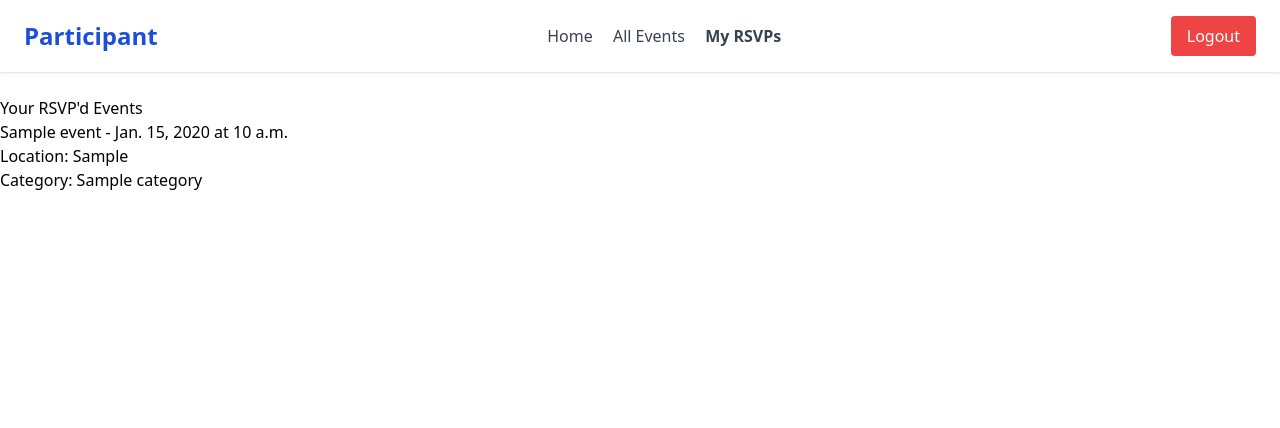
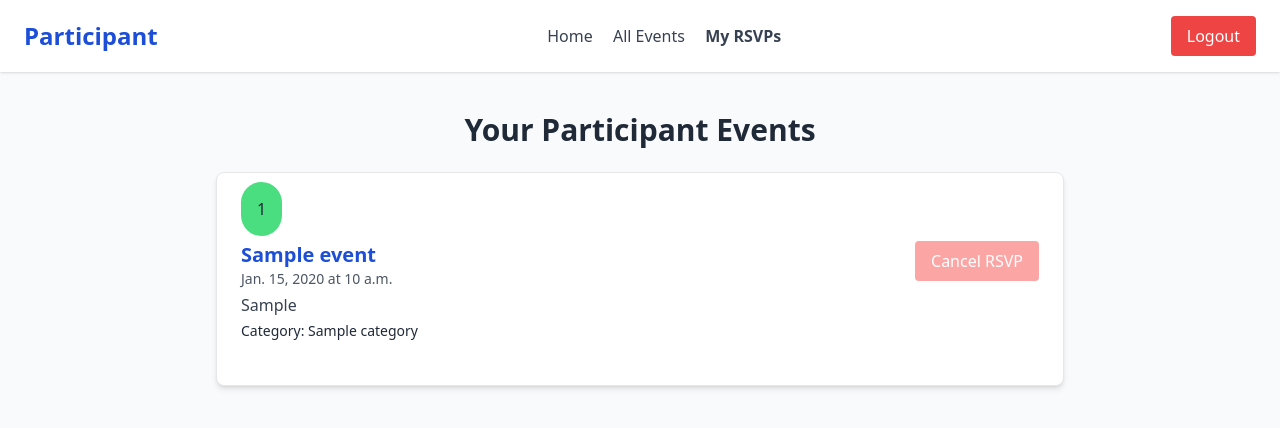
Before and after one commit to Atiar-Rahman/event-management, a Django app: page /events/participant-dashboard/ in a window 1280 px wide. Shown: the top 428 px of the page. Run offline with Django 5.2, Linux system fonts and the light colour scheme; a user stored in the database is signed in; tables that the repository leaves empty hold one stand-in row (values such as "Sample post").

Commit message:
update participant dashboard

```diff
--- a/events/templates/events/navbar.html
+++ b/events/templates/events/navbar.html
@@ -9,7 +9,7 @@
 </head>
 <body>
     <nav class="bg-white shadow">
-    <div class="container mx-auto  py-4 flex md:flex-col justify-around gap-7 items-center">
+    <div class="container mx-auto  py-4 flex  justify-around gap-7 items-center">
         <a href="{% url 'home' %}" class="text-xl font-bold text-blue-600">EventOrganizer</a>
         <div class="space-x-5">
             <a href="{% url 'home' %}" class="hover:text-blue-600">Home</a>
--- a/events/templates/participant_dashboard.html
+++ b/events/templates/participant_dashboard.html
@@ -1,21 +1,40 @@
+{% load static %}
 <!DOCTYPE html>
 <html>
 <head>
     <title>My RSVP'd Events</title>
+    <link href="{% static 'css/output.css' %}" rel="stylesheet">
 </head>
-<body>
+<body class="bg-gray-50 text-gray-800">
     {% include "participant_nav.html" %}
-    <h1>Your RSVP'd Events</h1>
-    <ul>
-        {% for event in events %}
-            <li>
-                {{ event.name }} - {{ event.date }} at {{ event.time }}<br>
-                Location: {{ event.location }}<br>
-                Category: {{ event.category.name }}
-            </li>
-        {% empty %}
-            <li>You have not RSVP'd to any events.</li>
-        {% endfor %}
-    </ul>
+
+    <div class="max-w-4xl mx-auto mt-10 px-6">
+        <h1 class="text-3xl font-bold mb-6 text-center">Your Participant Events</h1>
+
+        {% if events %}
+            <ul class="space-y-6">
+                {% for event in events %}
+                <li class="bg-white shadow-md rounded-lg p-6 border border-gray-200">
+                    <span class='bg-green-400 p-4 text-center rounded-full'>{{forloop.counter}}</span>
+                    <div class="flex justify-between items-start my-5">
+                        <div>
+                            <h2 class="text-xl font-semibold text-blue-700">{{ event.name }}</h2>
+                            <p class="text-sm text-gray-600">{{ event.date }} at {{ event.time }}</p>
+                            <p class="mt-1 text-gray-700"> {{ event.location }}</p>
+                            <p class="text-sm mt-1">Category: <span class="text-gray-800 font-medium">{{ event.category.name }}</span></p>
+                        </div>
+
+                        <form method="post" action="{% url 'cancel-rsvp' event.id %}" onsubmit="return confirm('Are you sure you want to cancel your RSVP?');">
+                            {% csrf_token %}
+                            <button class="bg-red-300 text-white px-4 py-2 rounded hover:bg-red-600">Cancel RSVP</button>
+                        </form>
+                    </div>
+                </li>
+                {% endfor %}
+            </ul>
+        {% else %}
+            <p class="text-center text-gray-600 mt-10">You have not RSVP'd to any events yet.</p>
+        {% endif %}
+    </div>
 </body>
 </html>
--- a/events/urls.py
+++ b/events/urls.py
@@ -18,6 +18,7 @@ urlpatterns = [
 
     # RSVP (based on User <-> Event M2M)
     path('events/<int:event_id>/rsvp/', rsvp_event, name='rsvp-event'),
+    path('cancel-rsvp/<int:event_id>/', cancel_rsvp, name='cancel-rsvp'),
 
     # Category
     path('categories/', category_list, name='category_list'),
--- a/events/views.py
+++ b/events/views.py
@@ -150,6 +150,12 @@ def my_rsvped_events(request):
     rsvped_events = request.user.rsvped_events.all()
     return render(request, 'events/my_events.html', {'events': rsvped_events})
 
+@login_required
+def cancel_rsvp(request, event_id):
+    event = get_object_or_404(Event, id=event_id)
+    if request.user in event.participants.all():
+        event.participants.remove(request.user)
+    return redirect('participant-dashboard')
 
 # Category list
 def category_list(request):
--- a/requirements.txt
+++ b/requirements.txt
@@ -3,7 +3,9 @@ dj-database-url==3.0.0
 Django==5.2.3
 django-debug-toolbar==5.2.0
 Faker==37.4.0
+pillow==11.3.0
 psycopg2-binary==2.9.10
+python-decouple==3.8
 sqlparse==0.5.3
 typing_extensions==4.14.0
 tzdata==2025.2
--- a/static/css/output.css
+++ b/static/css/output.css
@@ -772,6 +801,10 @@ video {
   max-width: 28rem;
 }
 
+.max-w-4xl {
+  max-width: 56rem;
+}
+
 .border-collapse {
   border-collapse: collapse;
 }
@@ -800,6 +833,10 @@ video {
   align-content: flex-start;
 }
 
+.items-start {
+  align-items: flex-start;
+}
+
 .items-center {
   align-items: center;
 }
@@ -914,6 +953,10 @@ video {
 
 .rounded-lg {
   border-radius: 0.5rem;
+}
+
+.rounded-full {
+  border-radius: 9999px;
 }
 
 .border {
@@ -1013,19 +1061,19 @@ video {
   background-color: rgb(254 249 195 / var(--tw-bg-opacity, 1));
 }
 
-.bg-blue-300 {
+.bg-red-100 {
   --tw-bg-opacity: 1;
-  background-color: rgb(147 197 253 / var(--tw-bg-opacity, 1));
+  background-color: rgb(254 226 226 / var(--tw-bg-opacity, 1));
+}
+
+.bg-green-400 {
+  --tw-bg-opacity: 1;
+  background-color: rgb(74 222 128 / var(--tw-bg-opacity, 1));
 }
 
 .bg-red-300 {
   --tw-bg-opacity: 1;
   background-color: rgb(252 165 165 / var(--tw-bg-opacity, 1));
-}
-
-.bg-red-500 {
-  --tw-bg-opacity: 1;
-  background-color: rgb(239 68 68 / var(--tw-bg-opacity, 1));
 }
 
 .bg-cover {
@@ -1191,6 +1251,11 @@ video {
   color: rgb(37 99 235 / var(--tw-text-opacity, 1));
 }
 
+.text-blue-700 {
+  --tw-text-opacity: 1;
+  color: rgb(29 78 216 / var(--tw-text-opacity, 1));
+}
+
 .text-gray-400 {
   --tw-text-opacity: 1;
   color: rgb(156 163 175 / var(--tw-text-opacity, 1));
@@ -1261,19 +1326,9 @@ video {
   color: rgb(202 138 4 / var(--tw-text-opacity, 1));
 }
 
-.text-red-200 {
+.text-green-700 {
   --tw-text-opacity: 1;
-  color: rgb(254 202 202 / var(--tw-text-opacity, 1));
-}
-
-.text-red-800 {
-  --tw-text-opacity: 1;
-  color: rgb(153 27 27 / var(--tw-text-opacity, 1));
-}
-
-.text-blue-700 {
-  --tw-text-opacity: 1;
-  color: rgb(29 78 216 / var(--tw-text-opacity, 1));
+  color: rgb(21 128 61 / var(--tw-text-opacity, 1));
 }
 
 .underline {
```
Also changed, not shown: other parts of static/css/output.css (+73 -16 lines), events/templates/event_detail.html (deleted, +0 -8 lines), events/templates/events/event_detail.html (+17 -2 lines).
